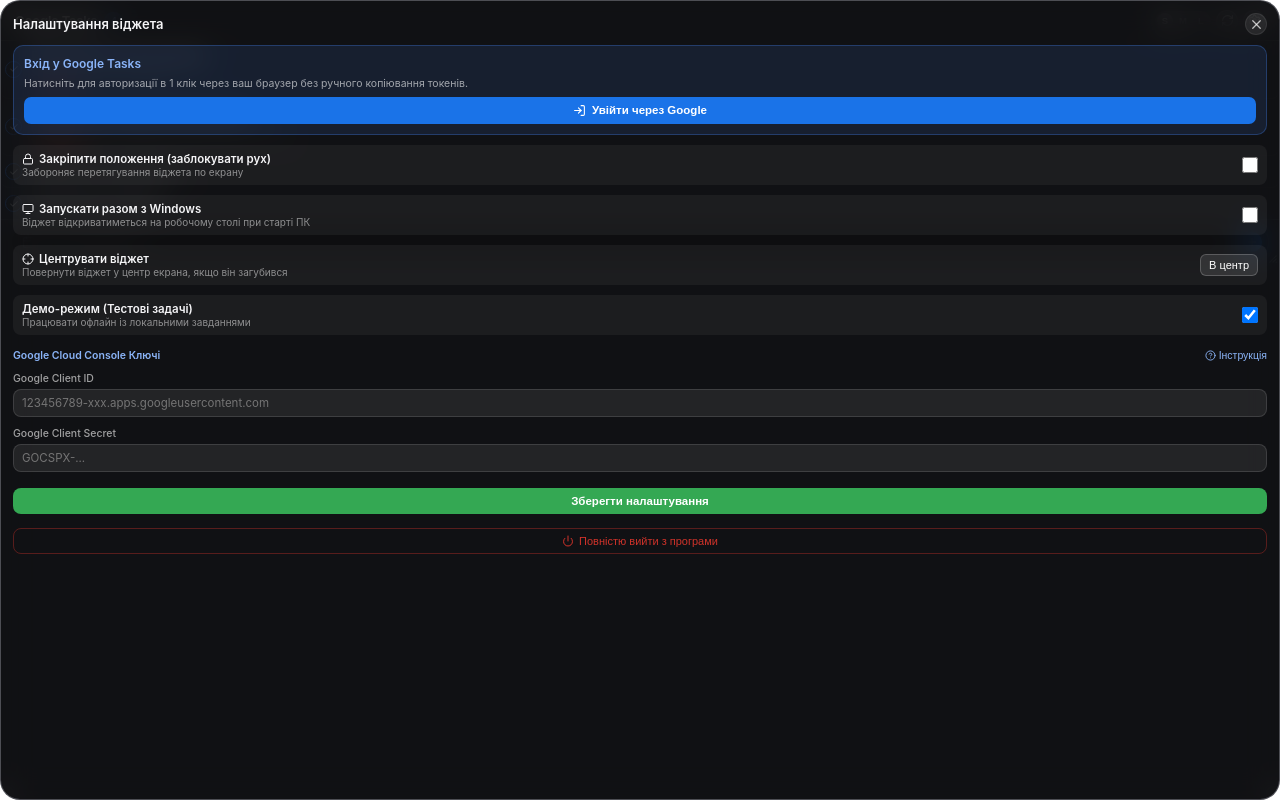
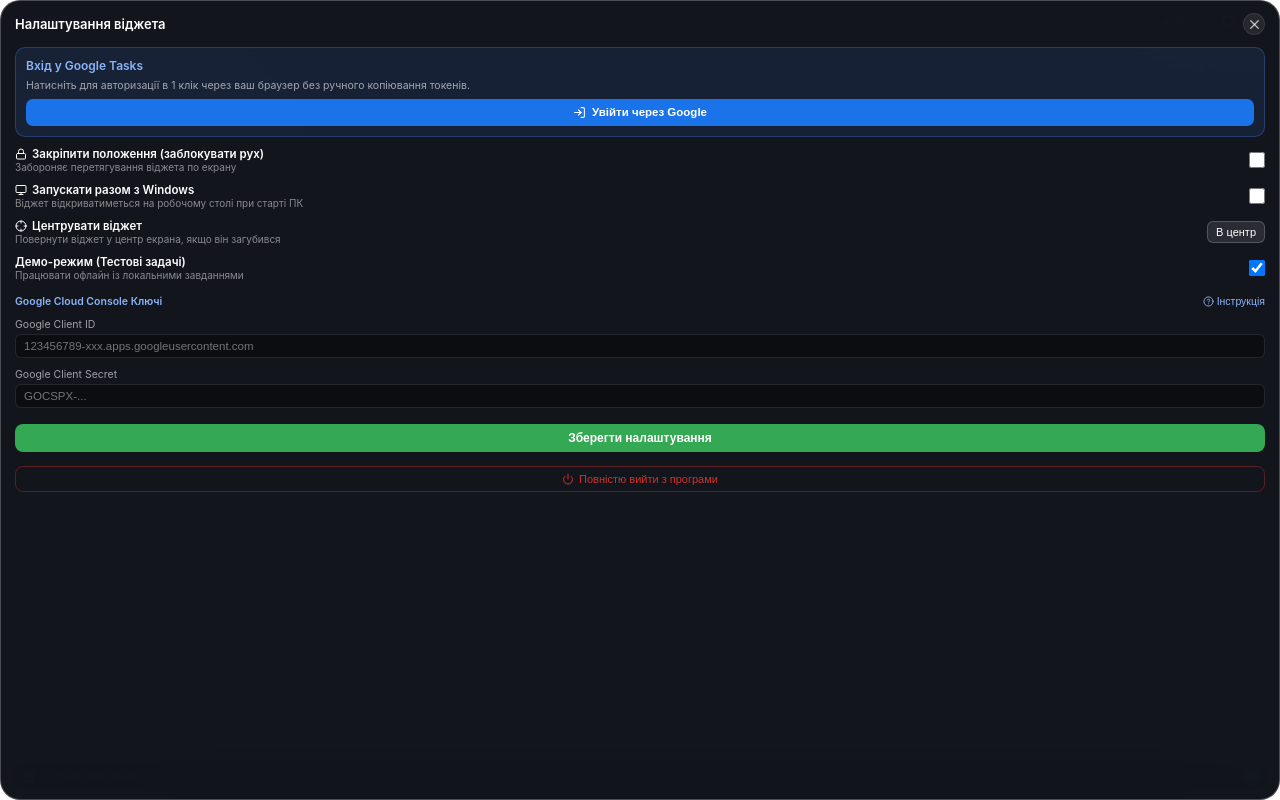
Before and after one commit to arsen2010arsen/google-tasks-widget, a React (Vite) app: page / in a window 1280 px wide. Both pictures are taken after a click on the button 1254 px from the left and 20 px from the top of the page. Built offline with nearby package versions, Linux system fonts and the light colour scheme.

Commit message:
fix: pin header and footer, add left-side scrollbar for long task list

```diff
--- a/src/App.css
+++ b/src/App.css
@@ -56,6 +56,7 @@ html, body, #root {
   border-bottom: 1px solid rgba(255, 255, 255, 0.08);
   cursor: grab;
   gap: 8px;
+  flex-shrink: 0;
 }
 .widget-header:active {
   cursor: grabbing;
@@ -154,21 +155,43 @@ html, body, #root {
   to { transform: rotate(360deg); }
 }
 
-/* Tasks List */
+/* Tasks List - Left-side Scrollbar */
+.task-list,
 .tasks-container {
-  flex: 1;
-  padding: 8px 12px;
+  flex: 1 1 0%;
+  min-height: 0;
   overflow-y: auto;
+  overflow-x: hidden;
+  padding: 6px 10px 6px 6px;
   display: flex;
   flex-direction: column;
+  direction: rtl; /* Places vertical scrollbar on the left */
+  scrollbar-width: thin;
+  scrollbar-color: rgba(255, 255, 255, 0.3) transparent;
 }
 
+/* Children restore regular left-to-right direction */
+.task-list > *,
+.tasks-container > * {
+  direction: ltr;
+}
+
+.task-list::-webkit-scrollbar,
 .tasks-container::-webkit-scrollbar {
-  width: 4px;
+  width: 5px;
 }
+.task-list::-webkit-scrollbar-track,
+.tasks-container::-webkit-scrollbar-track {
+  background: transparent;
+}
+.task-list::-webkit-scrollbar-thumb,
 .tasks-container::-webkit-scrollbar-thumb {
-  background: rgba(255, 255, 255, 0.15);
-  border-radius: 3px;
+  background: rgba(255, 255, 255, 0.25);
+  border-radius: 4px;
+}
+.task-list::-webkit-scrollbar-thumb:hover,
+.tasks-container::-webkit-scrollbar-thumb:hover {
+  background: rgba(255, 255, 255, 0.5);
 }
 
 /* Task Item */
@@ -314,7 +337,7 @@ html, body, #root {
   stroke: rgba(255, 255, 255, 0.2);
 }
 
-/* Bottom Quick Add */
+/* Bottom Quick Add - Pinned permanently */
 .widget-footer {
   padding: 7px 10px 8px 10px;
   border-top: 1px solid rgba(255, 255, 255, 0.07);
@@ -322,6 +345,7 @@ html, body, #root {
   flex-direction: column;
   gap: 4px;
   position: relative;
+  flex-shrink: 0;
 }
 .quick-add-form {
   display: flex;
@@ -479,7 +503,7 @@ html, body, #root {
 .resize-grip svg {
   width: 8px;
   height: 8px;
-  stroke: rgba(255, 255, 255, 0.6);
+  stroke: rgba(255, 255, 255, 0.7);
 }
 
 /* Settings Modal */
@@ -489,66 +513,58 @@ html, body, #root {
   left: 0;
   right: 0;
   bottom: 0;
-  background: rgba(0, 0, 0, 0.65);
-  backdrop-filter: blur(15px);
-  z-index: 30;
+  background: rgba(18, 20, 28, 0.96);
+  backdrop-filter: blur(35px);
+  z-index: 50;
   display: flex;
   flex-direction: column;
-  padding: 12px;
-  animation: fadeIn 0.2s ease;
-}
-@keyframes fadeIn {
-  from { opacity: 0; }
-  to { opacity: 1; }
+  padding: 12px 14px;
 }
 .modal-header {
   display: flex;
+  justify-content: space-between;
   align-items: center;
-  justify-content: space-between;
-  margin-bottom: 10px;
+  margin-bottom: 12px;
 }
 .modal-title {
   font-size: 13px;
   font-weight: 600;
+  color: #fff;
 }
 .modal-body {
-  flex: 1;
-  overflow-y: auto;
   display: flex;
   flex-direction: column;
   gap: 10px;
+  overflow-y: auto;
+  flex: 1;
+}
+.setting-row {
+  display: flex;
+  justify-content: space-between;
+  align-items: center;
   font-size: 11.5px;
+  color: #fff;
 }
 .setting-group {
   display: flex;
   flex-direction: column;
-  gap: 4px;
+  gap: 3px;
 }
 .setting-label {
   font-size: 10.5px;
   color: rgba(255, 255, 255, 0.6);
-  font-weight: 500;
 }
 .setting-input {
-  background: rgba(255, 255, 255, 0.08);
-  border: 1px solid rgba(255, 255, 255, 0.12);
-  border-radius: 8px;
-  padding: 6px 8px;
-  color: #ffffff;
+  background: rgba(0, 0, 0, 0.35);
+  border: 1px solid rgba(255, 255, 255, 0.1);
+  border-radius: 6px;
+  padding: 5px 8px;
+  color: #fff;
   font-size: 11.5px;
   outline: none;
-  font-family: inherit;
 }
 .setting-input:focus {
   border-color: #4285f4;
-}
-.setting-row {
-  display: flex;
-  align-items: center;
-  justify-content: space-between;
-  padding: 7px 9px;
-  background: rgba(255, 255, 255, 0.05);
-  border-radius: 8px;
 }
 .save-btn {
   background: #34a853;
@@ -556,8 +572,12 @@ html, body, #root {
   border: none;
   border-radius: 8px;
   padding: 7px;
-  font-size: 11.5px;
+  font-size: 12px;
   font-weight: 600;
   cursor: pointer;
   margin-top: 6px;
+  transition: opacity 0.15s;
 }
+.save-btn:hover {
+  opacity: 0.9;
+}
```
Also changed, not shown: 2 other files (tests, documents, lock files or other folders).
